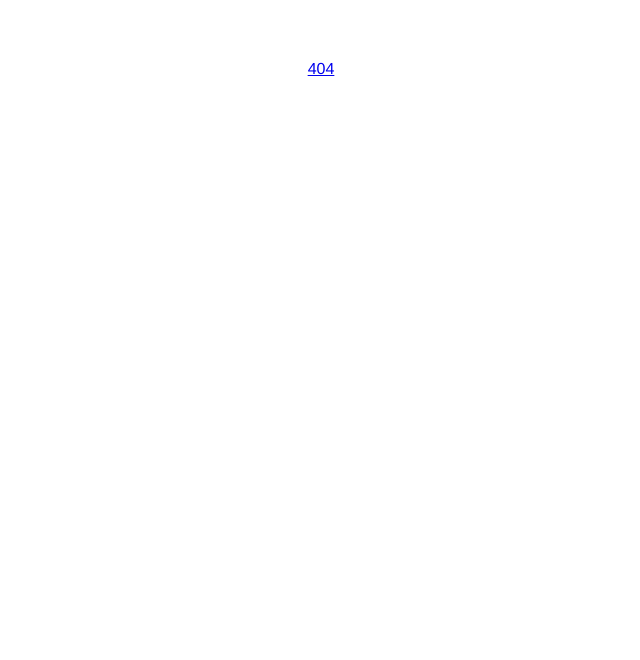
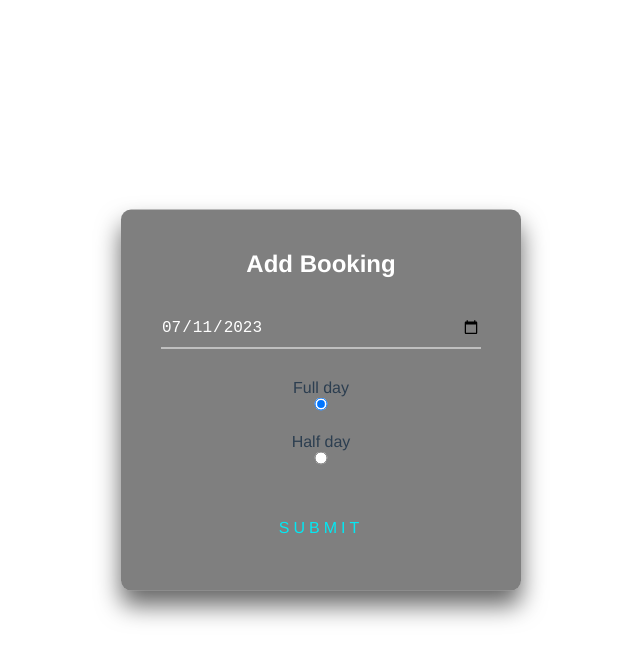
Before and after one commit to Reconnact/M223, a Vue app in the folder src/frontend/user-frontend/: page /addBooking in a window 1280 px wide. Shown: the top 660 px of the page, without its empty margins (319-959 px from the left). Built offline with nearby package versions, Linux system fonts and the light colour scheme.

Commit message:
frontend add booking

```diff
--- /dev/null
+++ b/src/frontend/user-frontend/src/components/admin/booking/AddBookingPage.vue
@@ -0,0 +1,66 @@
+<template>
+  <div class="adduser-box">
+    <h2>Add Booking</h2>
+    <form>
+      <div class="user-box">
+        <input type="date" id="date" :value="date" required>
+      </div>
+      <div class="user-box" >
+        <span for="halfday">Full day</span><br>
+        <input type="radio" id="fullDay" name="duration" value="true" style="margin: 0" checked>
+        <br><br>
+        <span for="halfday">Half day</span><br>
+        <input type="radio" id="halfday" name="duration" value="false" style="margin: 0">
+      </div>
+      <a @click="addBooking()">
+        <span></span>
+        Submit
+      </a>
+    </form>
+  </div>
+</template>
+<script>
+
+import axios from "axios";
+
+export default {
+  name: 'AddBookingPasge',
+  data() {
+    return {
+      date: new Date().toISOString().split('T')[0]
+    };
+  },
+  methods: {
+    addBooking: async function  () {
+      console.log(document.getElementById("date").value)
+      try {
+        const response = await axios({
+          method: 'post',
+          url: "/api/v1/booking/register",
+          headers: {
+            'Content-Type': 'application/json'
+          },
+          data: {
+            "date": document.getElementById("date").value,
+            "isFullDay": document.getElementById("fullDay").checked,
+          }
+        });
+
+        if (!response.status == 200) {
+          throw new Error('Request failed');
+        } else {
+          window.location.href = "/";
+        }
+      } catch (error) {
+        console.error(error);
+      }
+    }
+  }
+};
+
+</script>
+
+<style>
+
+
+</style>
```
Also changed, not shown: src/frontend/user-frontend/src/main.js (+6 -5 lines), src/frontend/user-frontend/src/components/admin/booking/AdminBooking.vue (renamed from src/frontend/user-frontend/src/components/admin/AdminBooking.vue), src/frontend/user-frontend/src/components/admin/user/AddUserPage.vue (renamed from src/frontend/user-frontend/src/components/AddUserPage.vue), src/frontend/user-frontend/src/components/admin/user/AdminUser.vue (renamed from src/frontend/user-frontend/src/components/admin/AdminUser.vue), src/frontend/user-frontend/src/components/admin/user/EditUser.vue (renamed from src/frontend/user-frontend/src/components/EditUser.vue).
